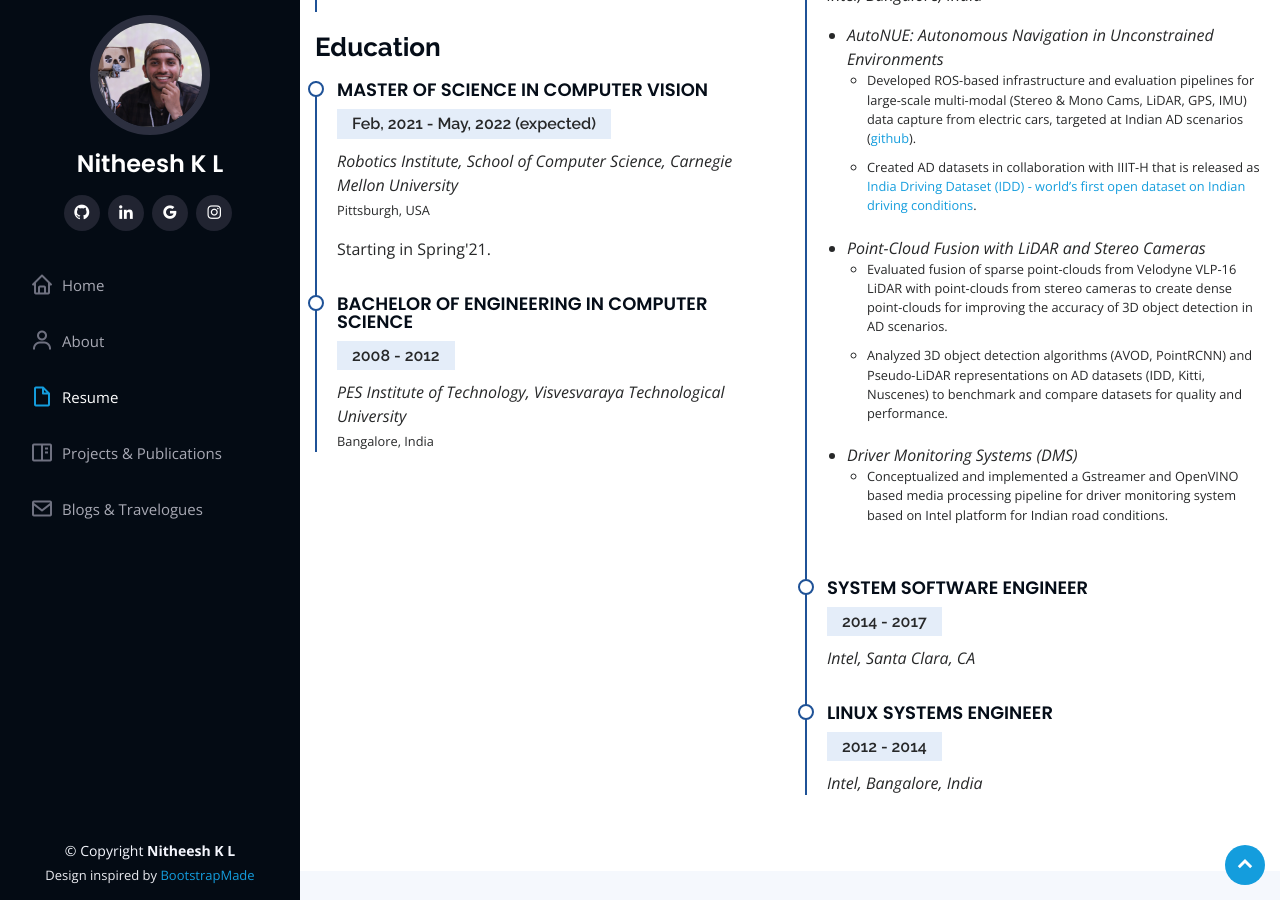
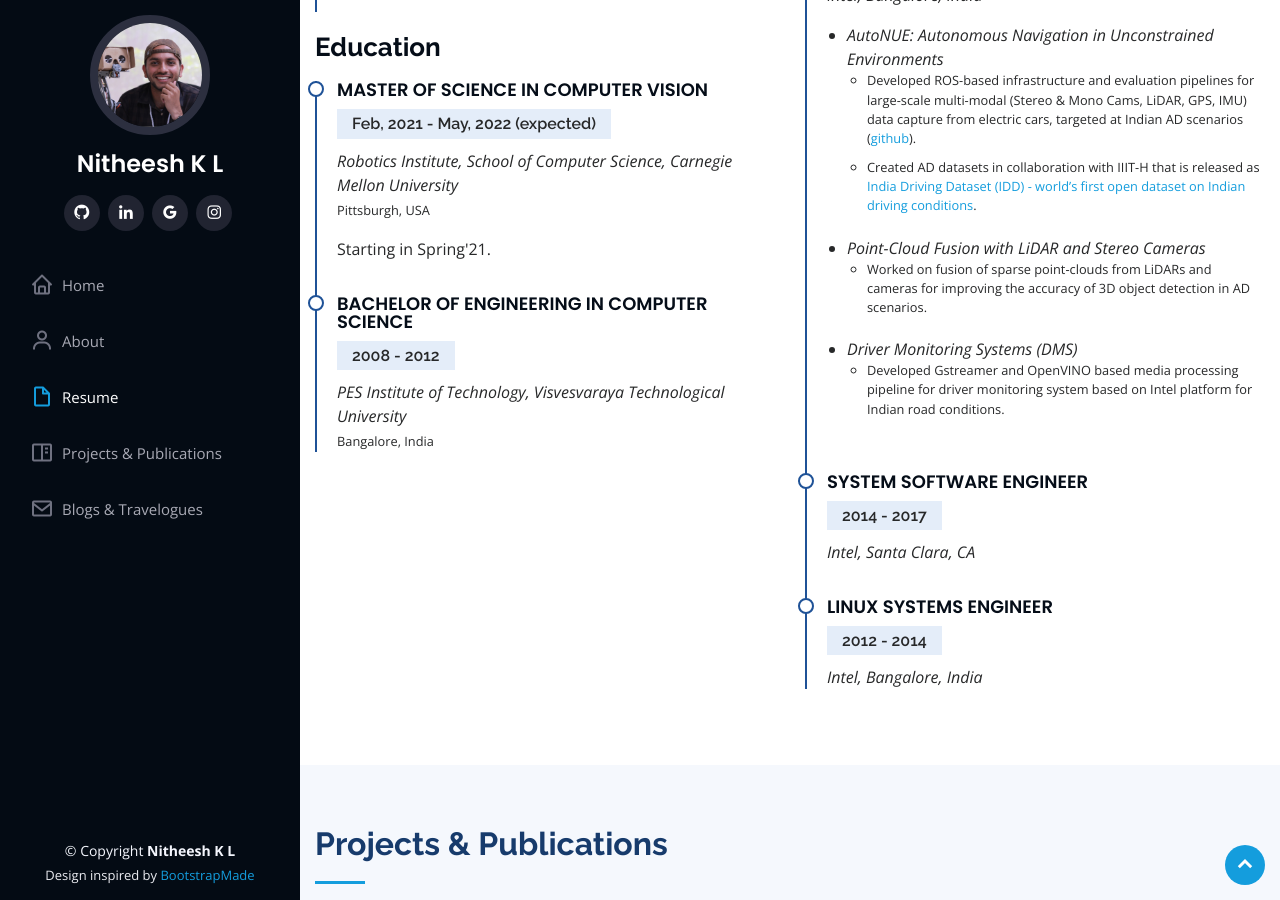
Before and after one commit to nitheeshkl/nitheeshkl.github.io, a Jekyll site: the page index.html, which Jekyll copies as it is, in a window 1280 px wide and 900 px high, scrolled down 1825 px. Built offline with Jekyll 4.4.1, drawn with Linux system fonts in a browser that asks for light colours.

Commit message:
update experience summary
Signed-off-by: Nitheesh K L <nitheesh.k.l@intel.com>

```diff
--- a/index.html
+++ b/index.html
@@ -331,21 +331,19 @@
                 </li>
                 <li><em>Point-Cloud Fusion with LiDAR and Stereo Cameras</em>
                   <ul><small>
-                    <li> Evaluated fusion of sparse point-clouds from Velodyne
-                      VLP-16 LiDAR with point-clouds from stereo cameras to
-                      create dense point-clouds for improving the accuracy of 3D
-                    object detection in AD scenarios.  </li>
-                    <li> Analyzed 3D object detection algorithms (AVOD,
-                      PointRCNN) and Pseudo-LiDAR representations on AD datasets
-                      (IDD, Kitti, Nuscenes) to benchmark and compare datasets
-                    for quality and performance.  </li>
+                    <li>
+                      Worked on fusion of sparse point-clouds from LiDARs and
+                      cameras for improving the accuracy of 3D object detection
+                      in AD scenarios.
+                    </li>
                   </small></ul>
                 </li>
                 <li><em>Driver Monitoring Systems (DMS)</em>
                   <ul><small>
-                    <li> Conceptualized and implemented a Gstreamer and OpenVINO
-                      based media processing pipeline for driver monitoring
-                      system based on Intel platform for Indian road conditions.
+                    <li>
+                      Developed Gstreamer and OpenVINO based media processing
+                      pipeline for driver monitoring system based on Intel
+                      platform for Indian road conditions.
                     </li>
                   </small></ul>
                 </li>
```
